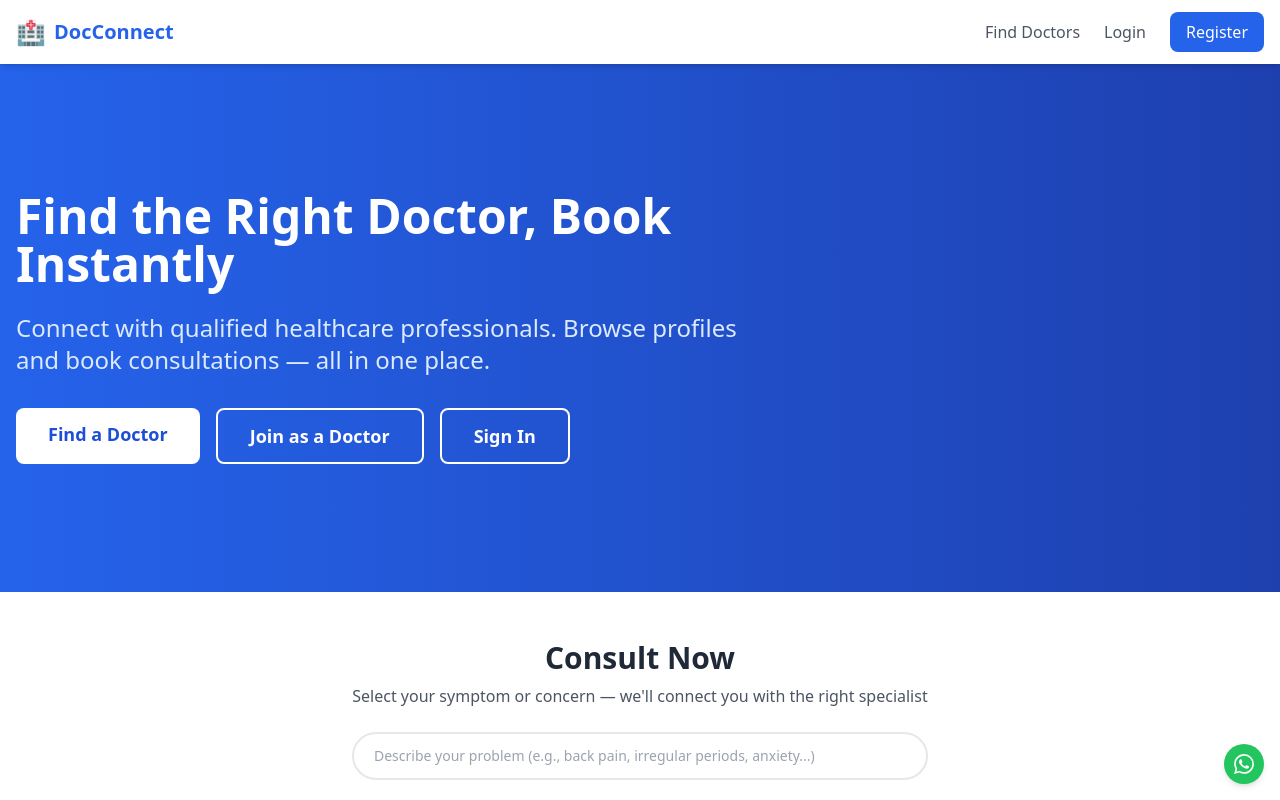
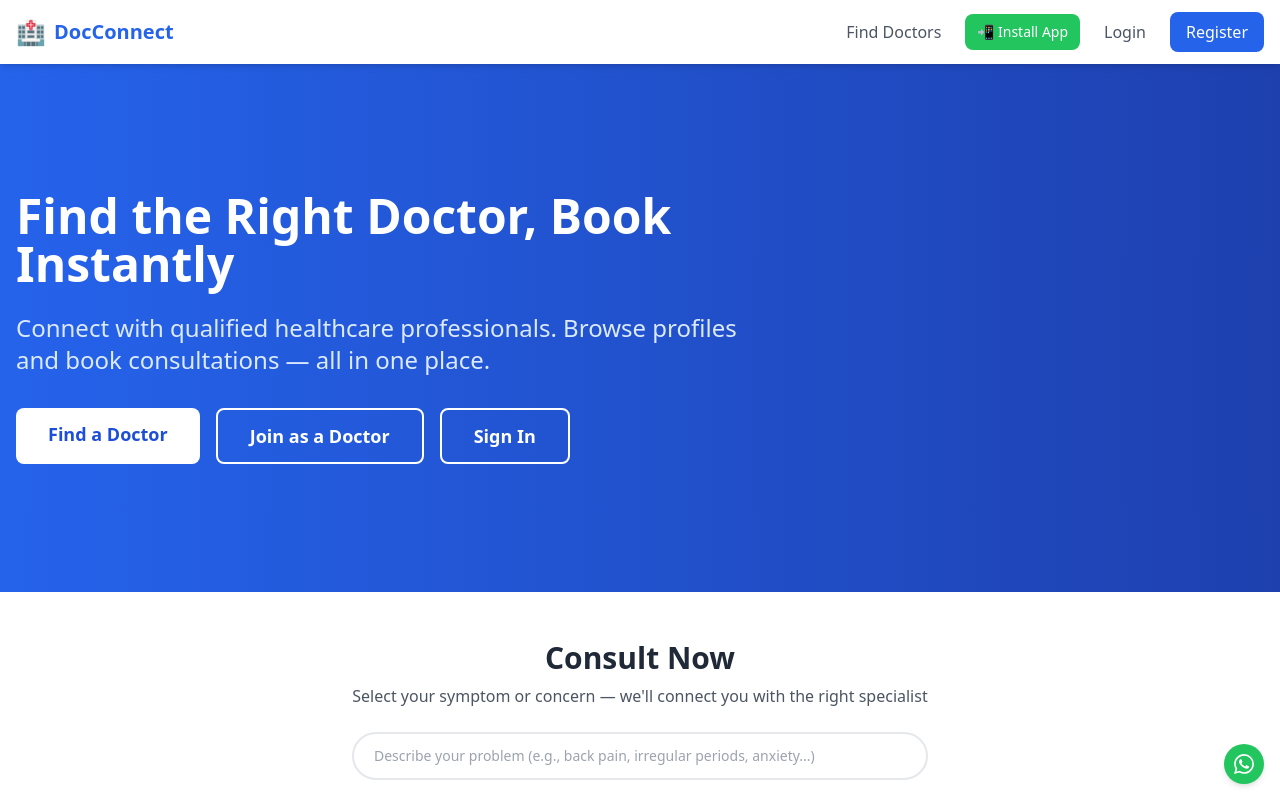
Before and after one commit to kndnkmr/docconnect, a React (Vite) app in the folder client/: page / in a window 1280 px wide. Shown: the top 800 px of the page. Built offline with nearby package versions, Linux system fonts and the light colour scheme; no server answers.

Commit message:
fix: always show Install App button (with fallback instructions)

```diff
--- a/client/src/components/Navbar.jsx
+++ b/client/src/components/Navbar.jsx
@@ -21,25 +21,37 @@ function Navbar() {
   const navigate = useNavigate();
   const [isMobileMenuOpen, setIsMobileMenuOpen] = useState(false);
   const [installPrompt, setInstallPrompt] = useState(null);
-  // Stores the browser's install event so we can trigger it on button click
+  const [isInstalled, setIsInstalled] = useState(false);
 
   useEffect(() => {
-    // Chrome fires this event when the PWA is installable
+    // Check if already running as installed PWA
+    if (window.matchMedia('(display-mode: standalone)').matches) {
+      setIsInstalled(true);
+    }
     const handler = (e) => {
-      e.preventDefault(); // Don't show the default mini-infobar
-      setInstallPrompt(e); // Save it so our button can trigger it
+      e.preventDefault();
+      setInstallPrompt(e);
     };
     window.addEventListener('beforeinstallprompt', handler);
+    window.addEventListener('appinstalled', () => setIsInstalled(true));
     return () => window.removeEventListener('beforeinstallprompt', handler);
   }, []);
 
   const handleInstall = async () => {
-    if (!installPrompt) return;
-    installPrompt.prompt(); // Show the install dialog
-    const { outcome } = await installPrompt.userChoice;
-    if (outcome === 'accepted') {
-      toast.success('DocConnect installed!');
-      setInstallPrompt(null); // Hide the button after install
+    if (installPrompt) {
+      installPrompt.prompt();
+      const { outcome } = await installPrompt.userChoice;
+      if (outcome === 'accepted') {
+        toast.success('DocConnect installed!');
+        setInstallPrompt(null);
+        setIsInstalled(true);
+      }
+    } else {
+      // Fallback instructions when Chrome hasn't fired the prompt yet
+      toast('Tap the ⋮ menu in Chrome → "Add to Home screen"', {
+        icon: '📲',
+        duration: 6000
+      });
     }
   };
 
@@ -95,8 +107,8 @@ function Navbar() {
                       {user.role}
                     </span>
                   </span>
-                  {/* Install App button — only shown when Chrome says it's installable */}
-                  {installPrompt && (
+                  {/* Install App button — always visible unless already installed */}
+                  {!isInstalled && (
                     <button
                       onClick={handleInstall}
                       className="flex items-center gap-1 bg-green-500 text-white px-3 py-2 rounded-lg text-sm hover:bg-green-600 transition-colors"
@@ -114,7 +126,7 @@ function Navbar() {
               </>
             ) : (
               <>
-                {installPrompt && (
+                {!isInstalled && (
                   <button
                     onClick={handleInstall}
                     className="flex items-center gap-1 bg-green-500 text-white px-3 py-2 rounded-lg text-sm hover:bg-green-600 transition-colors"
@@ -167,7 +179,7 @@ function Navbar() {
                   <div className="px-2 py-1 text-sm text-gray-500">
                     Signed in as {user.name} ({user.role})
                   </div>
-                  {installPrompt && (
+                  {!isInstalled && (
                     <button onClick={() => { handleInstall(); setIsMobileMenuOpen(false); }} className="text-left flex items-center gap-2 bg-green-500 text-white px-3 py-2 rounded-lg text-sm mx-2">
                       📲 Install App on Phone
                     </button>
@@ -178,7 +190,7 @@ function Navbar() {
                 </>
               ) : (
                 <>
-                  {installPrompt && (
+                  {!isInstalled && (
                     <button onClick={() => { handleInstall(); setIsMobileMenuOpen(false); }} className="text-left flex items-center gap-2 bg-green-500 text-white px-3 py-2 rounded-lg text-sm mx-2">
                       📲 Install App on Phone
                     </button>
```
